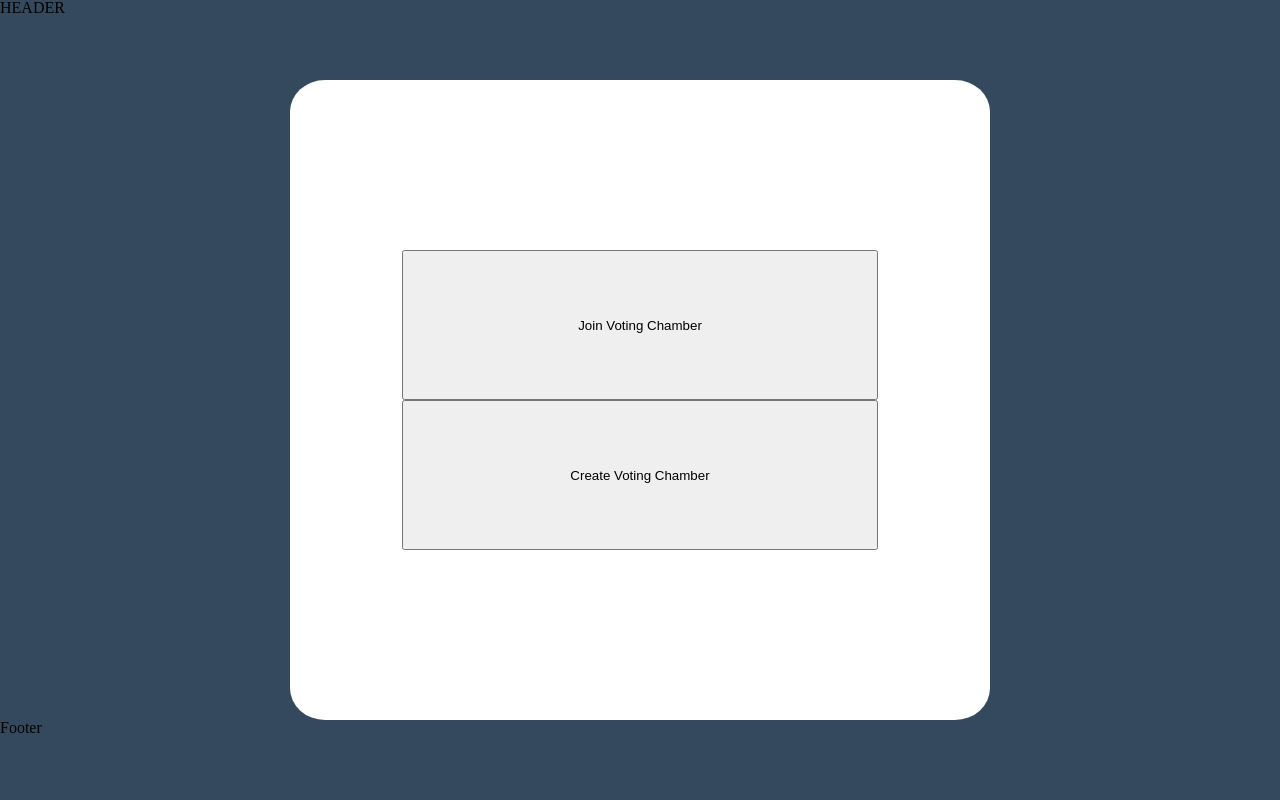
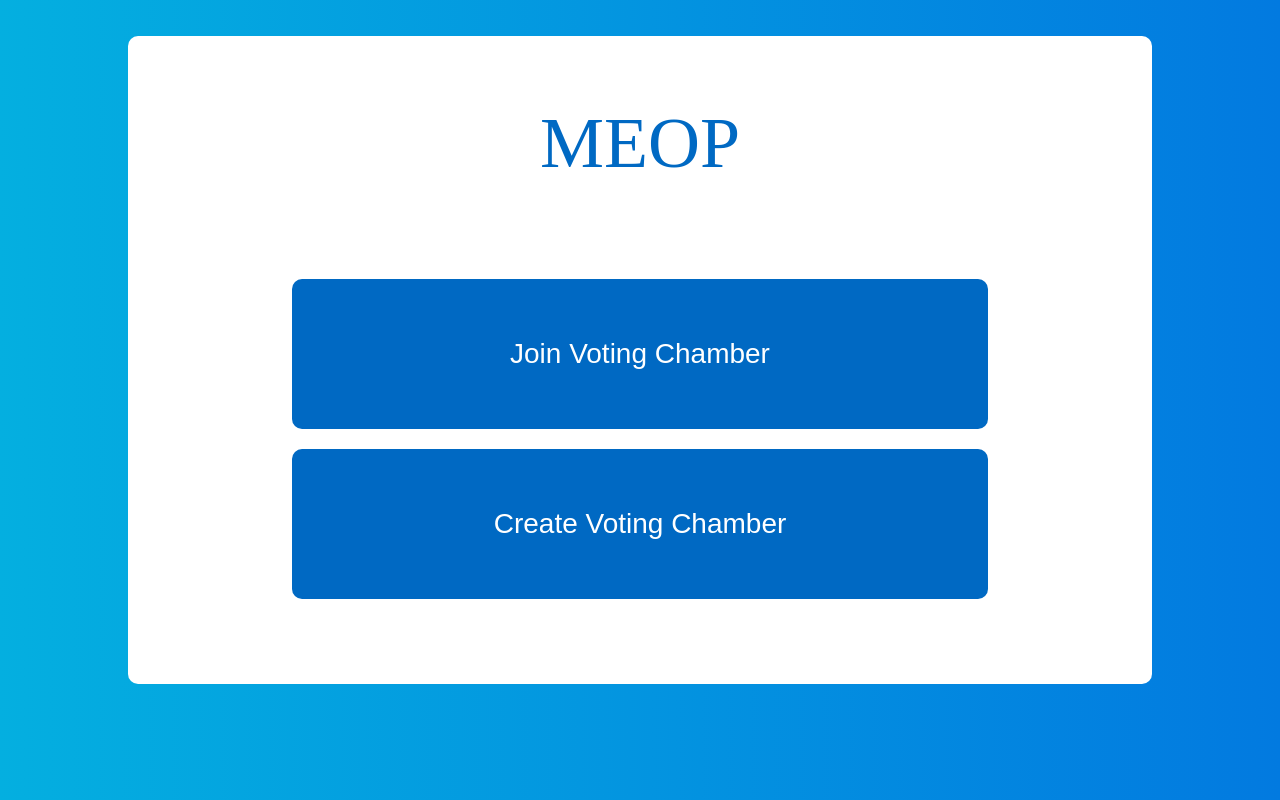
Before and after one commit to minazakhary3/MinasEasyOutingPlanner, a React (Create React App) app in the folder frontend/: page / in a window 1280 px wide. Built offline with nearby package versions, Linux system fonts and the light colour scheme.

Commit message:
Adds basic visual enhancements

```diff
--- a/frontend/src/Components/CreateJoinScreen.js
+++ b/frontend/src/Components/CreateJoinScreen.js
@@ -1,21 +1,29 @@
 import React from "react";
+import Header from "./Header";
 
 class CreateJoinScreen extends React.Component {
     render() {
         return (
             <div class="createJoinScreen">
+                <Header />
+                <div class="buttonGroup">
                     <button
                         class="mainButton"
-                    onClick={() => this.props.updateFunction("onJoinScreen")}
+                        onClick={() =>
+                            this.props.updateFunction("onJoinScreen")
+                        }
                     >
                         Join Voting Chamber
                     </button>
                     <button
                         class="mainButton"
-                    onClick={() => this.props.updateFunction("onCreateScreen")}
+                        onClick={() =>
+                            this.props.updateFunction("onCreateScreen")
+                        }
                     >
                         Create Voting Chamber
                     </button>
+                </div>
             </div>
         );
     }
--- a/frontend/src/Components/Header.js
+++ b/frontend/src/Components/Header.js
@@ -4,7 +4,7 @@ class Header extends React.Component {
     render() {
         return (
             <div class="header">
-                <h1>HEADER</h1>
+                <h1>MEOP</h1>
             </div>
         );
     }
--- a/frontend/src/Components/JoinScreen.js
+++ b/frontend/src/Components/JoinScreen.js
@@ -1,5 +1,6 @@
 import React from "react";
 import RoomScreen from "./RoomScreen";
+import Header from "./Header";
 
 class JoinScreen extends React.Component {
     constructor(props) {
@@ -24,24 +25,35 @@ class JoinScreen extends React.Component {
         if (this.state.currentScreen == "joinScreen") {
             return (
                 <div class="createScreen">
+                    <Header />
+                    <div class="joinForm">
                         <input
                             type="text"
                             placeholder="Your Name"
                             id="name"
+                            class="textInput"
                         ></input>
                         <input
                             type="text"
                             placeholder="Room ID"
                             id="roomID"
+                            class="textInput"
                         ></input>
-                    <button onClick={() => this.joinRoom()}>Join</button>
                         <button
+                            class="inputButton"
+                            onClick={() => this.joinRoom()}
+                        >
+                            Join
+                        </button>
+                        <button
+                            class="inputButton"
                             onClick={() =>
                                 this.props.updateFunction("onCreateJoinScreen")
                             }
                         >
                             Go Back
                         </button>
+                    </div>
                 </div>
             );
         }
--- a/frontend/src/index.css
+++ b/frontend/src/index.css
@@ -133,7 +133,12 @@ table {
     overflow: hidden;
 }
 body {
-    background-color: #34495e;
+    background: rgb(4, 175, 224);
+    background: linear-gradient(
+        90deg,
+        rgba(4, 175, 224, 1) 0%,
+        rgba(2, 122, 224, 1) 100%
+    );
     overflow: hidden;
 }
 
@@ -147,10 +152,17 @@ body {
 .header {
     height: 10%;
     width: 100%;
+    display: flex;
+    align-items: center;
+    justify-content: center;
+    color: #0069c3;
+    font-size: 72px;
+    text-align: center;
+    margin-top: 75px;
 }
 
 .app {
-    height: 80%;
+    height: 90%;
     width: 100%;
     display: flex;
     flex-direction: column;
@@ -161,33 +173,42 @@ body {
 .footer {
     height: 10%;
     width: 100%;
+    display: flex;
+    align-items: center;
+    justify-content: center;
+    color: #ffffff;
+    font-size: 40px;
+    text-align: center;
 }
 
 .mainAppScreen {
-    width: 700px;
-    height: 100%;
-    background-color: white;
-    border-radius: 5%;
+    width: 80vw;
+    height: 90%;
+    background-color: #ffffff;
+    border-radius: 10px;
     display: flex;
     flex-direction: column;
     align-items: center;
     justify-content: center;
+    /*box-shadow: 0px 18px 53px 0px rgba(0, 0, 0, 0.3);*/
 }
 
 .createJoinScreen {
+    height: 100%;
     width: 80%;
     display: flex;
     flex-direction: column;
     align-items: center;
-    justify-content: center;
+    justify-content: space-between;
 }
 
 .createScreen {
     display: flex;
     flex-direction: column;
     align-items: center;
-    justify-content: space-around;
+    justify-content: space-between;
     height: 100%;
+    width: 80%;
 }
 
 .roomScreen {
@@ -196,12 +217,52 @@ body {
     display: flex;
     flex-direction: column;
     align-items: center;
-    justify-content: space-around;
+    justify-content: center;
 }
 
 .mainButton {
     width: 85%;
     height: 150px;
+    background-color: #0069c3; /* Green */
+    border: none;
+    color: #ffffff;
+    padding: 15px 32px;
+    text-align: center;
+    text-decoration: none;
+    font-size: 28px;
+    margin: 10px;
+    border-radius: 10px;
+    cursor: pointer;
+    transition-duration: 300ms;
+}
+
+.buttonGroup {
+    display: flex;
+    flex-direction: column;
+    align-items: center;
+    justify-content: center;
+    width: 100%;
+    margin-bottom: 75px;
+}
+
+.mainButton:hover {
+    background-color: #04afe0;
+}
+
+.joinForm {
+    display: flex;
+    width: 50%;
+    flex-direction: column;
+    margin-bottom: 100px;
+}
+
+.textInput {
+    height: 50px;
+    padding-left: 10px;
+}
+
+.inputButton {
+    height: 50px;
 }
 
 .cardsContainer {
--- a/frontend/src/index.js
+++ b/frontend/src/index.js
@@ -1,15 +1,11 @@
 import React from "react";
 import ReactDOM from "react-dom";
 import App from "./Components/App";
-import Header from "./Components/Header";
-import Footer from "./Components/Footer";
 import "./index.css";
 
 const element = (
     <div class="container">
-        <Header />
         <App />
-        <Footer />
     </div>
 );
 
```
Lines whose indentation alone changed are shown as unchanged.
